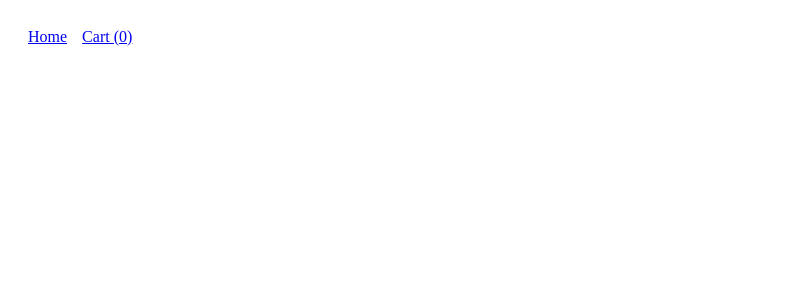
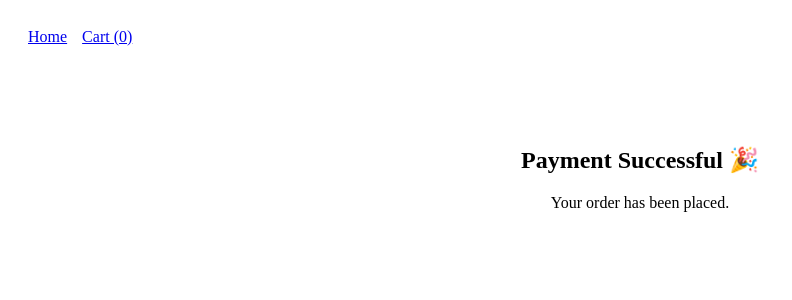
Before and after one commit to adel-tech/ecommerce-frontend, a React app: page /success in a window 1280 px wide. Before the commit this address had no page. Shown: the top 300 px of the page, without its empty margins (0-792 px from the left). Built offline with nearby package versions, Linux system fonts and the light colour scheme; the HTML template or start-up script is replaced by a standard one.

Commit message:
redirect issue fixed stripe

```diff
--- a/src/App.jsx
+++ b/src/App.jsx
@@ -2,6 +2,7 @@ import { useEffect, useState } from "react";
 import { Routes, Route, Link } from "react-router-dom";
 import Home from "./pages/Home";
 import Cart from "./pages/Cart";
+import Success from "./pages/Success";
 
 import ProductDetails from "./pages/ProductDetails";
 
@@ -97,6 +98,7 @@ const handleAddToCart = (product) => {
     path="/products/:id"
     element={<ProductDetails onAddToCart={handleAddToCart} />}
   />
+        <Route path="/success" element={<Success />} />
       </Routes>
     </div>
   );
--- /dev/null
+++ b/src/pages/Success.jsx
@@ -0,0 +1,16 @@
+import React, { useEffect } from "react";
+
+function Success() {
+    useEffect(() => {
+    localStorage.removeItem("cart");
+  }, []);
+
+  return (
+    <div style={{ textAlign: "center", marginTop: "100px" }}>
+      <h2>Payment Successful 🎉</h2>
+      <p>Your order has been placed.</p>
+    </div>
+  );
+}
+
+export default Success;
```
Also changed, not shown: 1 other file (tests, documents, lock files or other folders).
